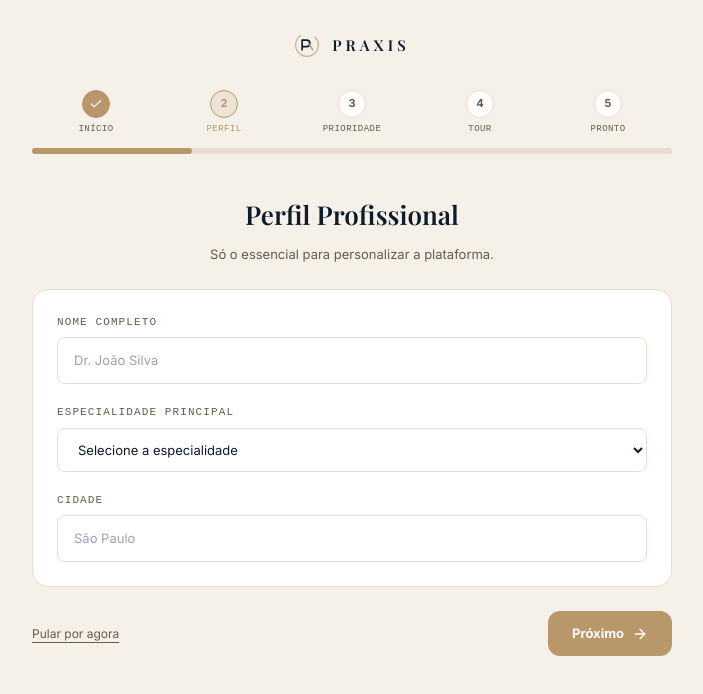
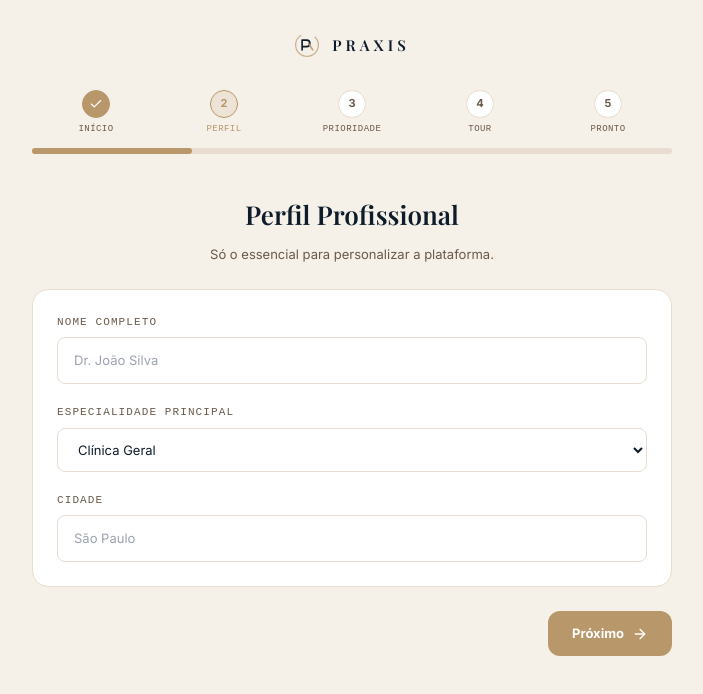
Before and after one commit to drbrunogustavo/-medico-dashboard, a Next.js app: page /onboarding in a window 1280 px wide. Both pictures are taken after a click on the button "Começar". Shown: the top 694 px of the page, without its empty margins (288-991 px from the left). Built offline with nearby package versions, Linux system fonts and the light colour scheme.

Commit message:
fix(onboarding): especialidade obrigatória com default Clínica Geral
Remove o botão "Pular por agora" da etapa 2 e o option placeholder vazio.
espec inicia como "Clínica Geral" — médico pode mudar, mas não pode ficar vazio.

Co-Authored-By: Claude Sonnet 4.6 <noreply@anthropic.com>

```diff
--- a/app/onboarding/page.tsx
+++ b/app/onboarding/page.tsx
@@ -111,7 +111,7 @@ export default function OnboardingPage() {
   const [saving,        setSaving]        = useState(false)
   const [erroMsg,       setErroMsg]       = useState("")
   const [nome,          setNome]          = useState("")
-  const [espec,         setEspec]         = useState("")
+  const [espec,         setEspec]         = useState("Clínica Geral")
   const [cidade,        setCidade]        = useState("")
   const [problema,      setProblema]      = useState("")
   const [vozConsent,    setVozConsent]    = useState(false)
@@ -236,7 +236,6 @@ export default function OnboardingPage() {
               <div className="space-y-1.5">
                 <label className="block text-[11px] font-mono tracking-widest uppercase" style={{ color: TEXT2 }}>Especialidade principal</label>
                 <select value={espec} onChange={e => setEspec(e.target.value)} style={inputStyle}>
-                  <option value="">Selecione a especialidade</option>
                   {ESPECIALIDADES.map(e => <option key={e} value={e}>{e}</option>)}
                 </select>
               </div>
@@ -251,10 +250,7 @@ export default function OnboardingPage() {
               </div>
             </div>
 
-            <div className="flex items-center justify-between">
-              <button onClick={() => next()} className="text-[12px] underline underline-offset-4" style={{ color: TEXT2 }}>
-                Pular por agora
-              </button>
+            <div className="flex justify-end">
               <button
                 onClick={() => next()}
                 disabled={saving}
```
